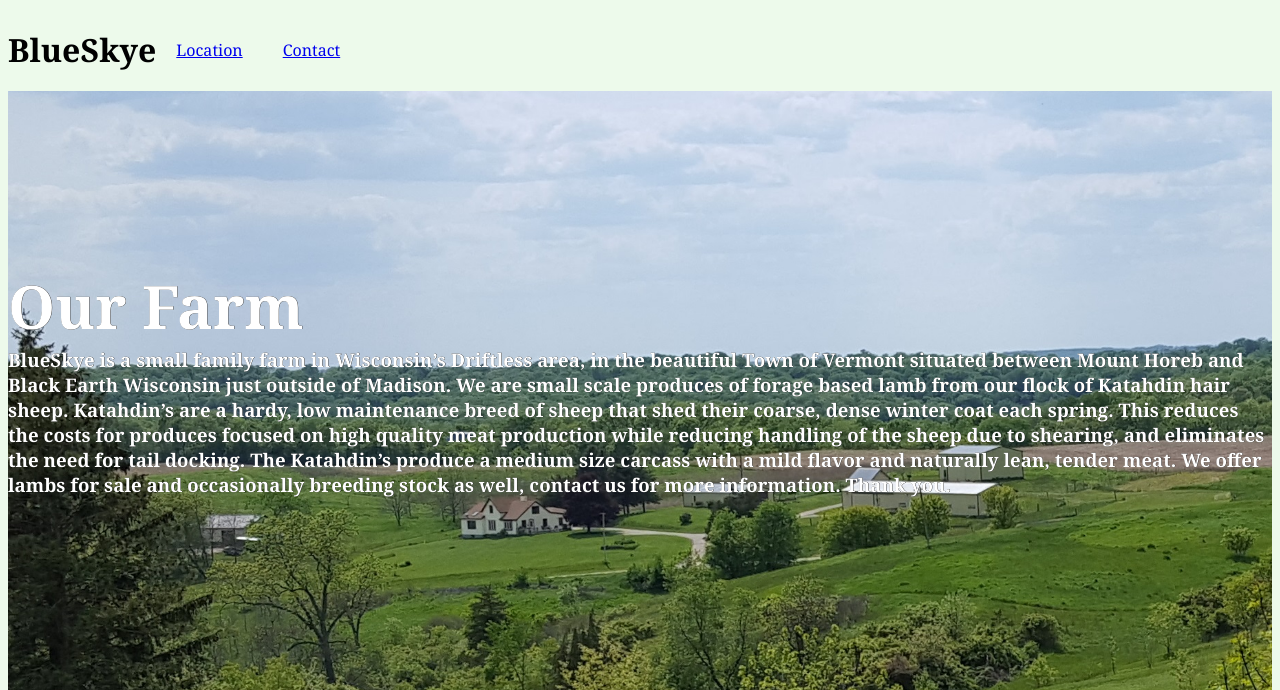
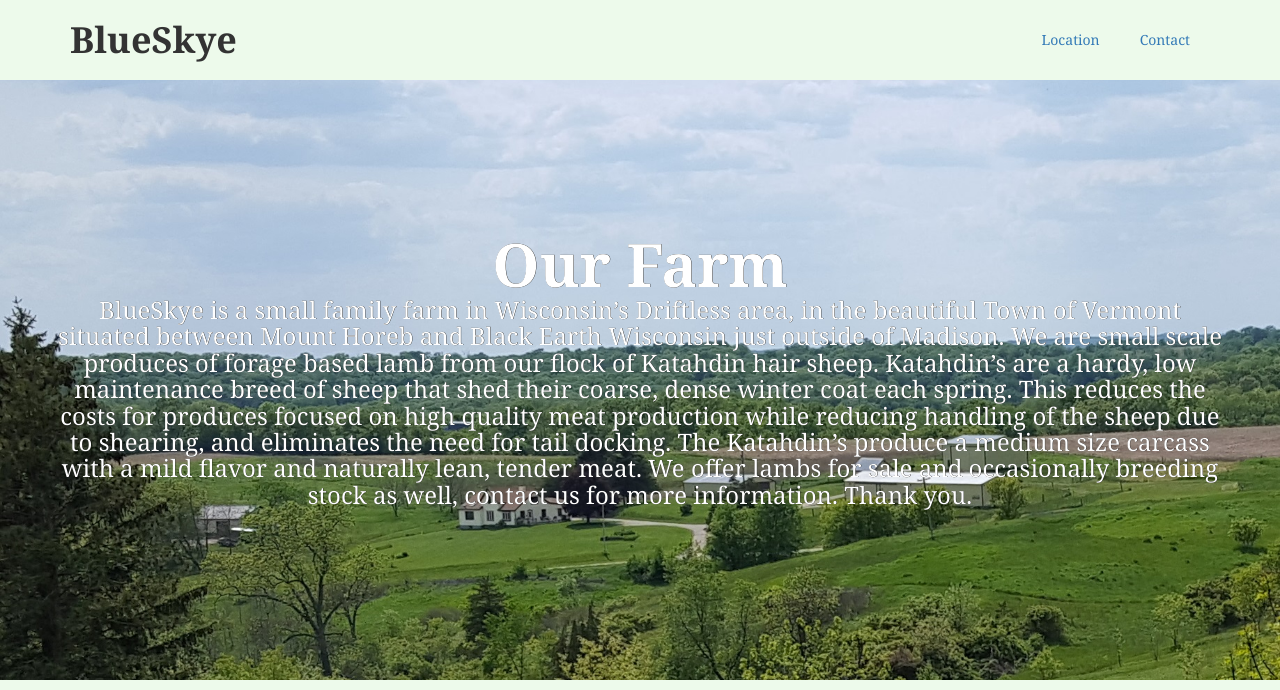
Before and after one commit to Nabeardsley/Nabeardsley.github.io, a Jekyll site: the page index.html, which Jekyll copies as it is, in a window 1280 px wide. Shown: the top 690 px of the page. Built offline with Jekyll 4.4.1, drawn with Linux system fonts in a browser that asks for light colours; grey boxes are pictures that could not be loaded.

Commit message:
Update index.html

```diff
--- a/index.html
+++ b/index.html
@@ -6,7 +6,7 @@
   <meta name="viewport" content="width=device-width, initial-scale=1">
   <meta name="author" content="Nathaniel Beardsley">
   <meta name="description" content="BlueSkye Lamb, a small family farm providing Katahdin lamb in the Madison, Wi Area">
-  <!--link rel="stylesheet" href="https://maxcdn.bootstrapcdn.com/bootstrap/3.3.6/css/bootstrap.min.css"/-->
+  <link rel="stylesheet" href="https://maxcdn.bootstrapcdn.com/bootstrap/3.3.6/css/bootstrap.min.css"/>
 
 
   <!--link href='https://fonts.googleapis.com/css?family=Roboto:300,400,700' rel='stylesheet' type='text/css'-->
```
